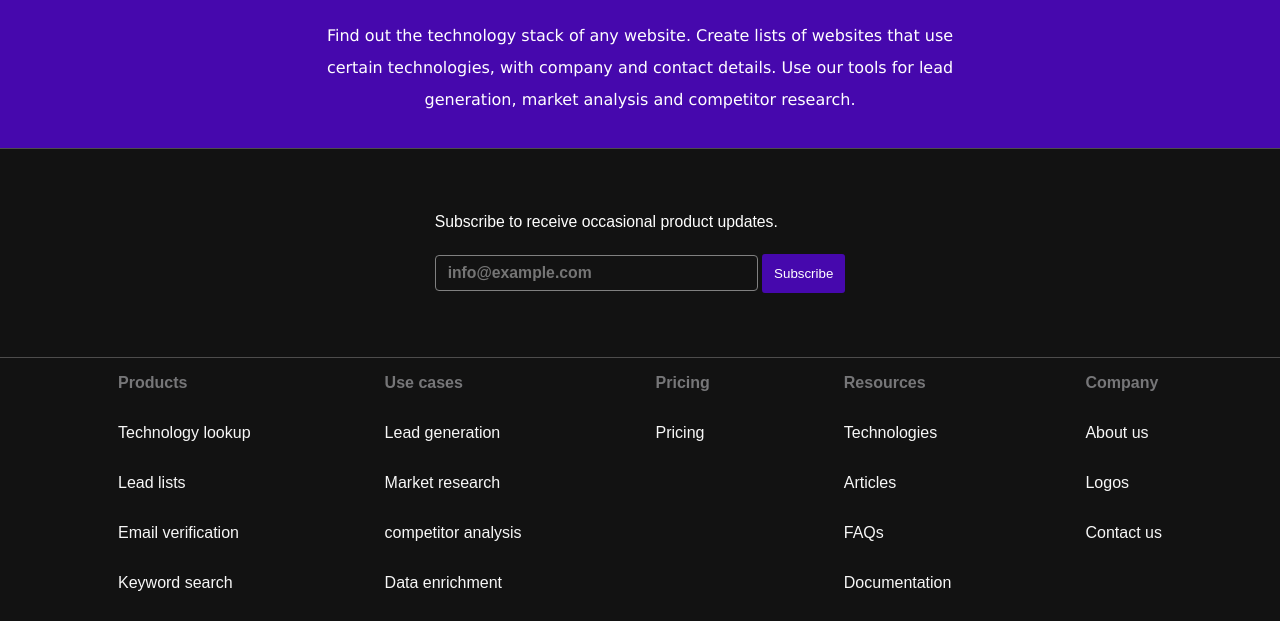
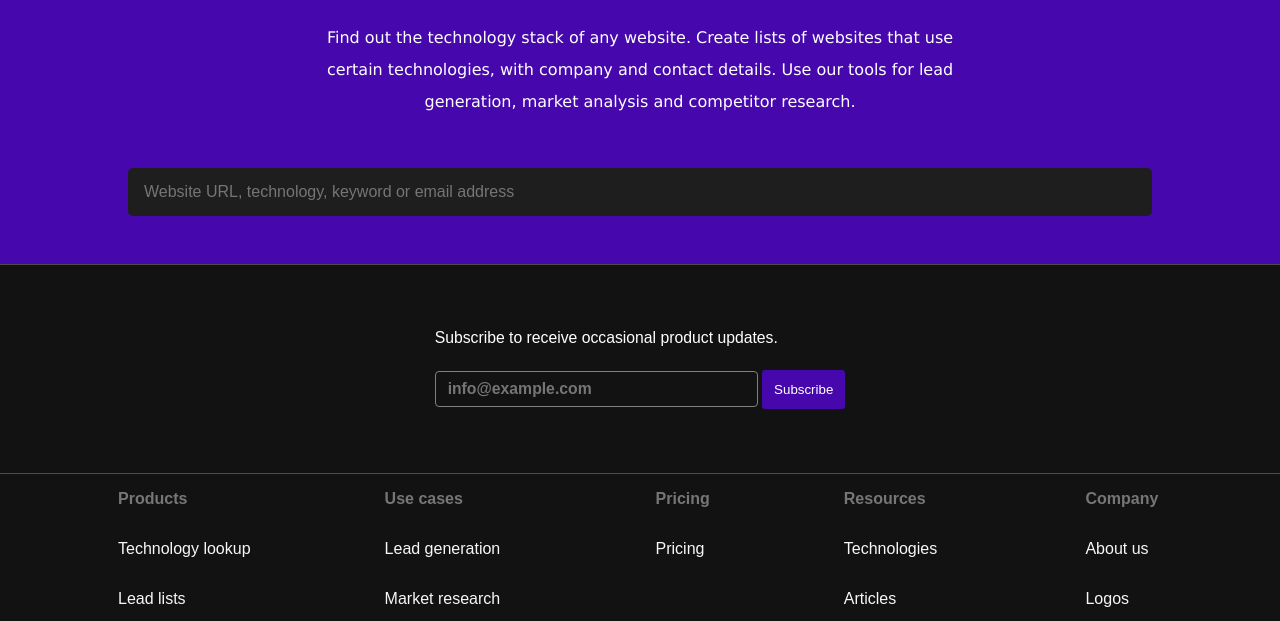
Before and after one commit to ankit-kr-maurya-82/Clone, a plain HTML site: page Wappalyzer/index.html in a window 1280 px wide. Shown: the part 152-773 px from the top of the page. Drawn offline with Linux system fonts and the light colour scheme.

Commit message:
bug and fix

```diff
--- a/Wappalyzer/index.css
+++ b/Wappalyzer/index.css
@@ -1,3 +1,10 @@
+
+
+.head-child{
+    display: grid;
+    row-gap: 2px;
+}
+
 .version{
     font-family:Verdana, Geneva, Tahoma, sans-serif;
     width: 50%;
@@ -5,3 +12,24 @@
     line-height:2rem;
     font-size: 1rem;
 }
+
+
+header{
+    /* justify-content: center; */
+    height: fit-content;
+}
+
+
+
+#search-input{
+    justify-self: center;
+    min-width: 80%;
+    height: 3rem;
+    margin: 3rem;
+    font-size: 1rem;
+    padding: 1rem;
+    background-color: #1e1e1e;
+    border: none;
+    color: #fff;
+    border-radius: 5px;
+}
--- a/Wappalyzer/index.html
+++ b/Wappalyzer/index.html
@@ -1,11 +1,11 @@
 <!DOCTYPE html>
 <html lang="en">
   <head>
-    <meta charset="UTF-8">
-    <meta name="viewport" content="width=device-width, initial-scale=1.0">
+    <meta charset="UTF-8" />
+    <meta name="viewport" content="width=device-width, initial-scale=1.0" />
     <title>Wappalyzer</title>
-    <link rel="stylesheet" href="navbarAndFooter.css">
-    <link rel="stylesheet" href="index.css">
+    <link rel="stylesheet" href="navbarAndFooter.css" />
+    <link rel="stylesheet" href="index.css" />
   </head>
   <body>
     <header>
@@ -19,23 +19,30 @@
         <a href=""><i class="fa-solid fa-sun"></i></a>
         <a href=""><i class="fa-solid fa-magnifying-glass"></i></a>
       </nav>
+     <div class="head-child">
         <h1 class="wapphead">Identify technologies on websites</h1>
-        <p class="version">Find out the technology stack of any website. Create lists of websites that use certain technologies, with company and contact details. Use our tools for lead generation, market analysis and competitor research.
-
+        <p class="version">
+          Find out the technology stack of any website. Create lists of websites
+          that use certain technologies, with company and contact details. Use our
+          tools for lead generation, market analysis and competitor research.
         </p>
+        <input type="text" name="" id="search-input" placeholder="Website URL, technology, keyword or email address">
+     </div>
     </header>
-
-
 
     <section class="sub-footer">
       <div class="footer-child">
         <p>Subscribe to receive occasional product updates.</p>
-            <input type="email" name="" id="" class="email" placeholder="info@example.com">
-            <input type="submit" name="" id="" class="signup" value="Subscribe">
+        <input
+          type="email"
+          name=""
+          id=""
+          class="email"
+          placeholder="info@example.com"
+        />
+        <input type="submit" name="" id="" class="signup" value="Subscribe" />
       </div>
     </section>
-
-
 
     <footer class="index_footer">
       <div class="foot_list">
@@ -60,7 +67,7 @@
         </ul>
       </div>
       <div class="foot_list">
-            <h4>Pricing </h4>
+        <h4>Pricing</h4>
         <ul class="foot_list_one">
           <li><a href="">Pricing</a></li>
         </ul>
```
Lines whose indentation alone changed are shown as unchanged.
